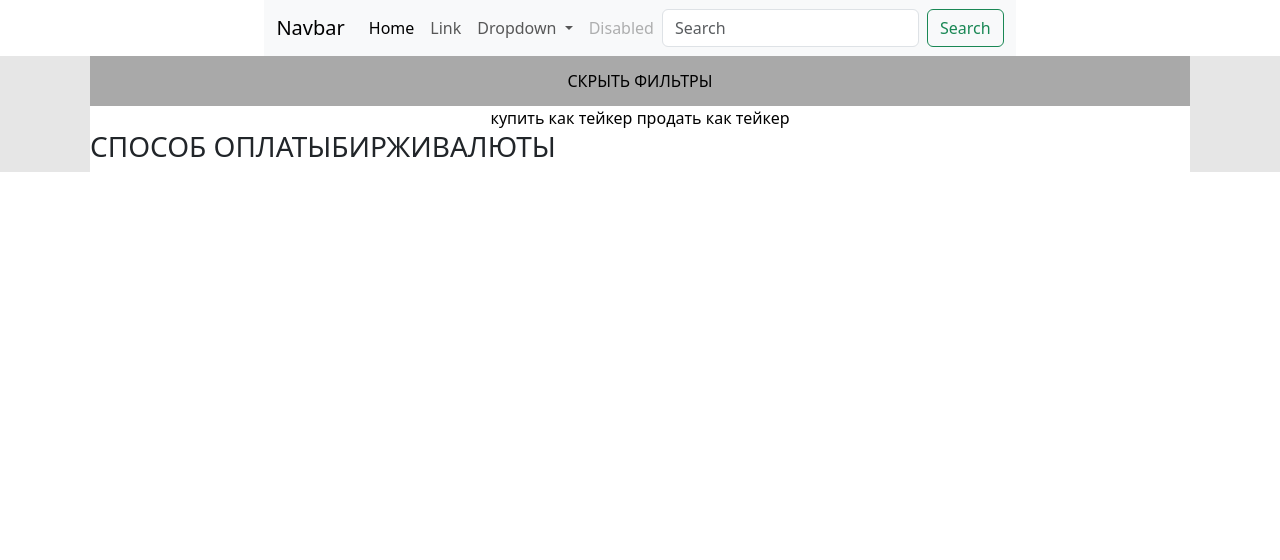
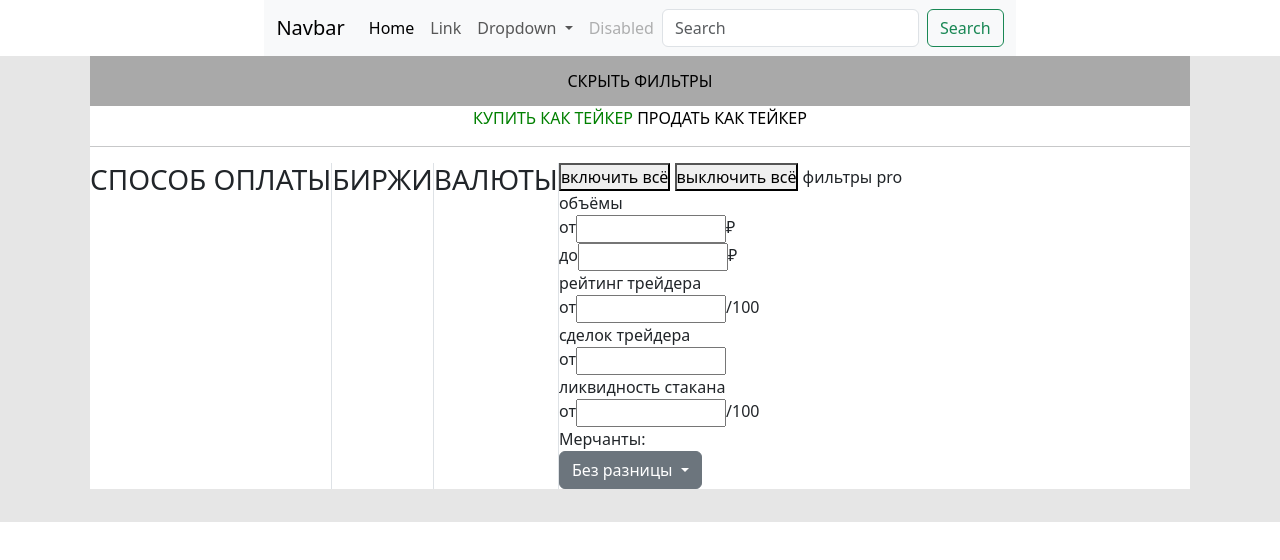
Before and after one commit to SHALFY007/parseBinance, a website with bundled scripts: page index.html in a window 1280 px wide. Built offline with nearby package versions, Linux system fonts and the light colour scheme; files whose address does not match are found by name.

Commit message:
fix geter

```diff
--- a/index.html
+++ b/index.html
@@ -5,6 +5,7 @@
     <meta http-equiv="X-UA-Compatible" content="IE=edge">
     <meta name="viewport" content="width=device-width, initial-scale=1.0">
     <title>Document</title>
+    <link rel="shortcut icon" href="#">
     <link href="https://cdn.jsdelivr.net/npm/bootstrap@5.3.0-alpha1/dist/css/bootstrap.min.css" rel="stylesheet" integrity="sha384-GLhlTQ8iRABdZLl6O3oVMWSktQOp6b7In1Zl3/Jr59b6EGGoI1aFkw7cmDA6j6gD" crossorigin="anonymous">
     <link rel="stylesheet" href="styles/style.css">
 </head>
@@ -59,23 +60,78 @@
                 </span>
               </button>
               <div class="mode">
-                <button class="action_mode" id="buy">купить как тейкер</button>
+                <button class="action_mode activate" id="buy">купить как тейкер</button>
                 <button class="action_mode" id="sell">продать как тейкер</button>
               </div>
+              <hr>
               <div class="payload">
-                <div class="paymethods">
+                <div class="paymethods line">
                   <h3 class="paymethods-header">способ оплаты</h3>
                   <div class="paymethods-list"></div>
                 </div>
-                <div class="exchange">
+                <div class="exchange line">
                   <h3 class="exchange-header">биржи</h3>
                   <div class="exchange-list"></div>
                 </div>
-                <div class="currencies">
+                <div class="currencies line">
                   <h3 class="currencies-header">валюты</h3>
                   <div class="currencies-list"></div>
                 </div>
+                <div class="pro">
+                  <button class="all_btn" id="add_all">включить всё</button>
+                  <button class="all_btn" id="remove_all">выключить всё</button>
+                  <span class="filters_pro_header">фильтры pro</span>
+                  <div class="filters-input-block">
+                    <span>объёмы</span>
+                    <div class="input-part">
+                      <span>от</span>
+                      <input type="text" class="filter-input">
+                      <span>₽</span>
+                    </div>
+                    <div class="input-part">
+                      <span>до</span>
+                      <input type="text" class="filter-input">
+                      <span>₽</span>
+                    </div>
+                  </div>
+                  <div class="filters-input-block">
+                    <span>рейтинг трейдера</span>
+                    <div class="input-part">
+                      <span>от</span>
+                      <input type="text" class="filter-input">
+                      <span>/100</span>
+                    </div>
+
+                  </div>
+                  <div class="filters-input-block">
+                    <span>сделок трейдера</span>
+                    <div class="input-part">
+                      <span>от</span>
+                      <input type="text" class="filter-input">
+                    </div>
+                  </div>
+                  <div class="filters-input-block">
+                    <span>ликвидность стакана</span>
+                    <div class="input-part">
+                      <span>от</span>
+                      <input type="text" class="filter-input">
+                      <span>/100</span>
+                    </div>
+                  </div>
+                  <div class="filters-input-block">
+                    <span>Мерчанты:</span>
+                    <div class="input-part">
+                      <div class="dropdown">
+                        <button class="btn btn-secondary dropdown-toggle" type="button" id="dropdownMenuButton" data-toggle="dropdown" aria-haspopup="true" aria-expanded="false">
+                          Без разницы
+                        </button>
+                        </div>
+                      </div>
+                    </div>
+                  </div>
+                </div>
               </div>
+              <hr>
             </div>
         </div>
     </main>
--- a/scripts/data.js
+++ b/scripts/data.js
@@ -1,14 +1,19 @@
 import { getParseObj } from "./parser.js"
 import { getLayout } from "./createLayout.js"
 
+const objBuy = await getParseObj('buy').then(data => data)
+const objSell = await getParseObj('sell').then(data => data)
+
+
 async function getData(action, payload, classEl, check='') {
     const methods = []
+    console.log(objBuy)
+    // let obj = {}
 
-    let obj = {}
-
-    await getParseObj(action).then(data => obj = data)
-    for (let key in obj) {
-        obj[key].forEach(el => {
+    // await getParseObj(action).then(data => obj = data)
+    if (action == 'buy') {
+        for (let key in objBuy) {
+            objBuy[key].forEach(el => {
                 if (typeof el[payload] === "object") {
                     el[payload].forEach(e => {
                         if (!methods.includes(e)) {
@@ -23,6 +28,26 @@ async function getData(action, payload, classEl, check='') {
                 }
                 // console.log(typeof  el[payload])
         });
+    }
+
+    } else {
+        for (let key in objSell) {
+            objSell[key].forEach(el => {
+                if (typeof el[payload] === "object") {
+                    el[payload].forEach(e => {
+                        if (!methods.includes(e)) {
+                            methods.push(e)
+                        }
+                    })
+                }
+                if (typeof el[payload] === "string") {
+                    if (!methods.includes(el[payload])) {
+                        methods.push(el[payload])
+                    }
+                }
+                // console.log(typeof  el[payload])
+        });
+    }
     }
 
     getLayout(methods, classEl, check, action)
--- a/scripts/index.js
+++ b/scripts/index.js
@@ -6,25 +6,51 @@ const filters = document.querySelector('.filters')
 const hideBtn = document.querySelector('.filter_hide')
 const buy = document.querySelector('#buy')
 const sell = document.querySelector('#sell')
+const removeAll = document.querySelector('#remove_all')
+const addAll = document.querySelector('#add_all')
 
 getPaymethods()
 getExchange()
 getCurrencies()
 
-window.addEventListener('load', () => {
+if (document.readyState !== 'loading') {
+// document.addEventListener('DOMContentLoaded', () => {
+    console.log('1111')
     hideBtn.addEventListener('click', () => {
         filters.classList.add('hide')
     })
 
     buy.addEventListener('click', () => {
+        if (!buy.classList.contains('activate')) {
+            buy.classList.add('activate')
+            sell.classList.remove('activate')
             getPaymethods()
             getExchange()
             getCurrencies()
+        }
+
     })
     sell.addEventListener('click', () => {
+        if (!sell.classList.contains('activate')) {
+            buy.classList.remove('activate')
+            sell.classList.add('activate')
             getPaymethods('sell')
             getExchange('sell')
             getCurrencies('sell')
+        }
     })
 
+    removeAll.addEventListener('click', () => {
+
+        document.querySelectorAll('.form-check-input').forEach(e => {
+            e.checked = false
         })
+    })
+    addAll.addEventListener('click', () => {
+        document.querySelectorAll('.form-check-input').forEach(e => {
+            e.checked = true
+        })
+    })
+
+// })
+}
--- a/scripts/renderBlock.js
+++ b/scripts/renderBlock.js
@@ -23,7 +23,7 @@ export function renderBlock(classEl, html, check, action) {
     }
 
 
-    if (check ) {
+    if ( check ) {
     const checker = document.querySelectorAll('.form-check')
 
     if (checker) {
@@ -34,7 +34,6 @@ export function renderBlock(classEl, html, check, action) {
 
             })
         })
-
     }
     }
 
--- a/styles/style.css
+++ b/styles/style.css
@@ -5,6 +5,9 @@
 }
 .hide {
     display: none !important;
+}
+.activate {
+    color: green !important;
 }
 .container {
     width: 1124px;
@@ -40,11 +43,15 @@
     margin: 0 auto;
 }
 .action_mode {
+    text-transform: uppercase;
     border: none;
     background: transparent;
 }
 .payload {
     display: flex;
+}
+.payload div[class~="line"] {
+    border-right: 1px solid #dee2e6;
 }
 .payloads,
 .payloads-sell,
@@ -65,3 +72,9 @@
 .currencies-header {
     text-transform: uppercase;
 }
+.input-part {
+    display: flex;
+}
+.filter-input {
+    max-width: 150px;
+}
```
Lines whose indentation alone changed are shown as unchanged.
